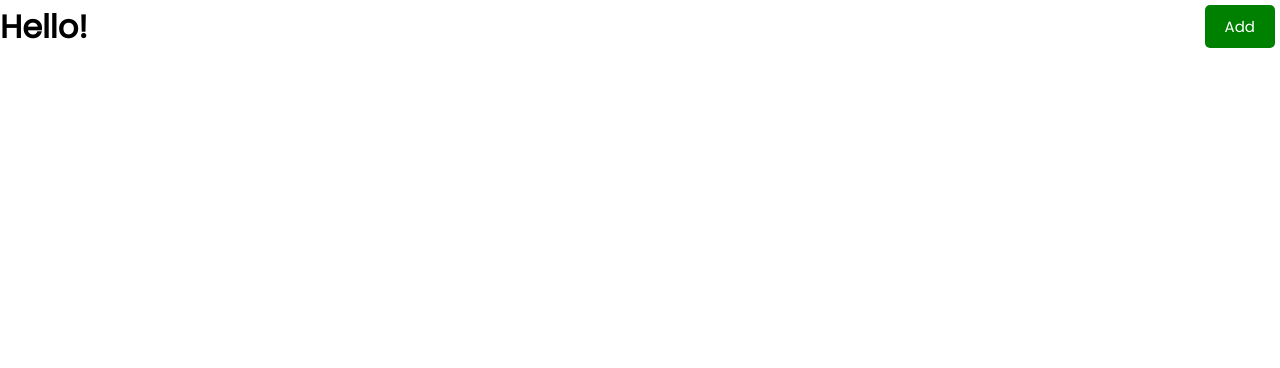
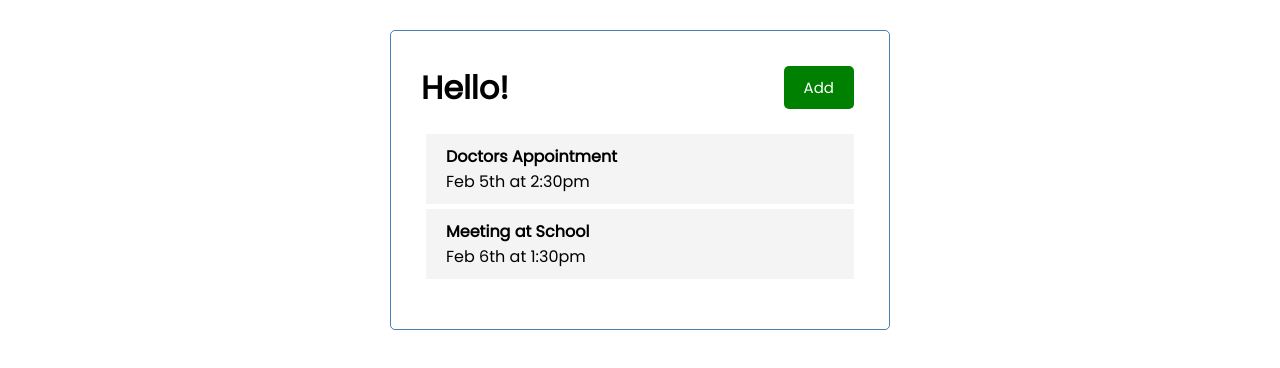
Before and after one commit to samon03/React-Crash-Course, a React (Create React App) app: page / in a window 1280 px wide. Shown: the top 368 px of the page. Built offline with nearby package versions, Linux system fonts and the light colour scheme.

Commit message:
task component

```diff
--- a/src/App.js
+++ b/src/App.js
@@ -1,11 +1,32 @@
+import { useState } from 'react';
+
 import Header from './components/Header';
+import Tasks from './components/Tasks';
 
 import './App.css';
 
 function App() {
+  const [tasks, setTask] = useState(
+      [
+        {
+            "id": 1,
+            "text": "Doctors Appointment",
+            "day": "Feb 5th at 2:30pm",
+            "reminder": true
+          },
+          {
+            "id": 2,
+            "text": "Meeting at School",
+            "day": "Feb 6th at 1:30pm",
+            "reminder": true
+          }
+      ]
+  );
+
   return (
-    <div>
+    <div className="container">
        <Header title="Hello!"/>
+       <Tasks tasks={tasks} />
     </div>
   );
 }
--- /dev/null
+++ b/src/components/Task.js
@@ -0,0 +1,12 @@
+import React from 'react'
+
+const Task = (props) => {
+    return (
+        <div className="task">
+           <h4>{props.task.text}</h4>
+           <p>{props.task.day}</p>
+        </div>
+    )
+}
+
+export default Task
--- /dev/null
+++ b/src/components/Tasks.js
@@ -0,0 +1,14 @@
+import Task from './Task';
+
+const Tasks = (props) => {
+
+    return (
+        <div>
+          {props.tasks.map((task) => (
+              <Task key={task.id} task={task}/>
+          )) }
+        </div>
+    )
+}
+
+export default Tasks
```
